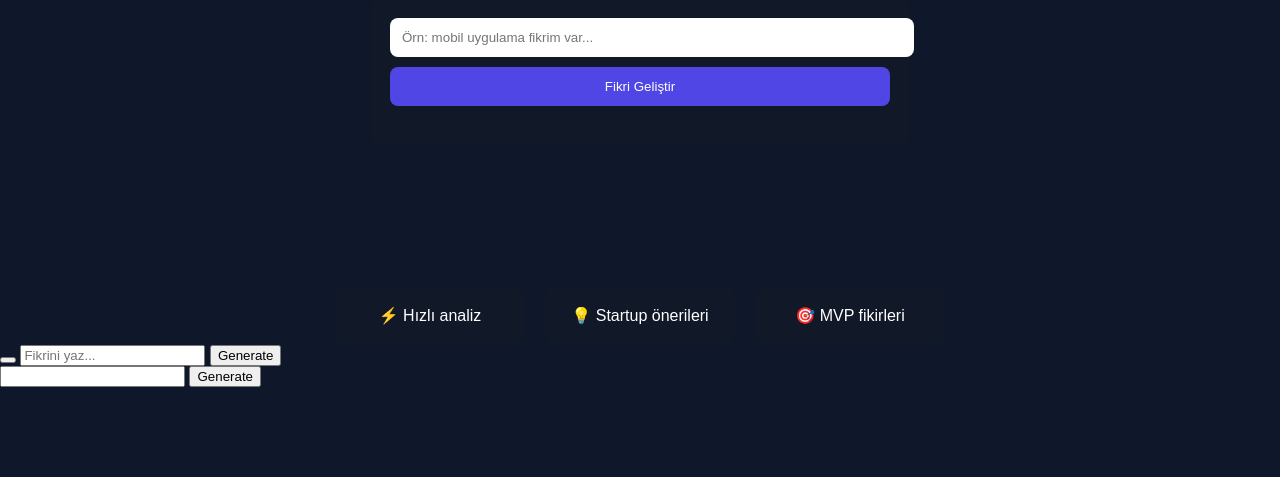
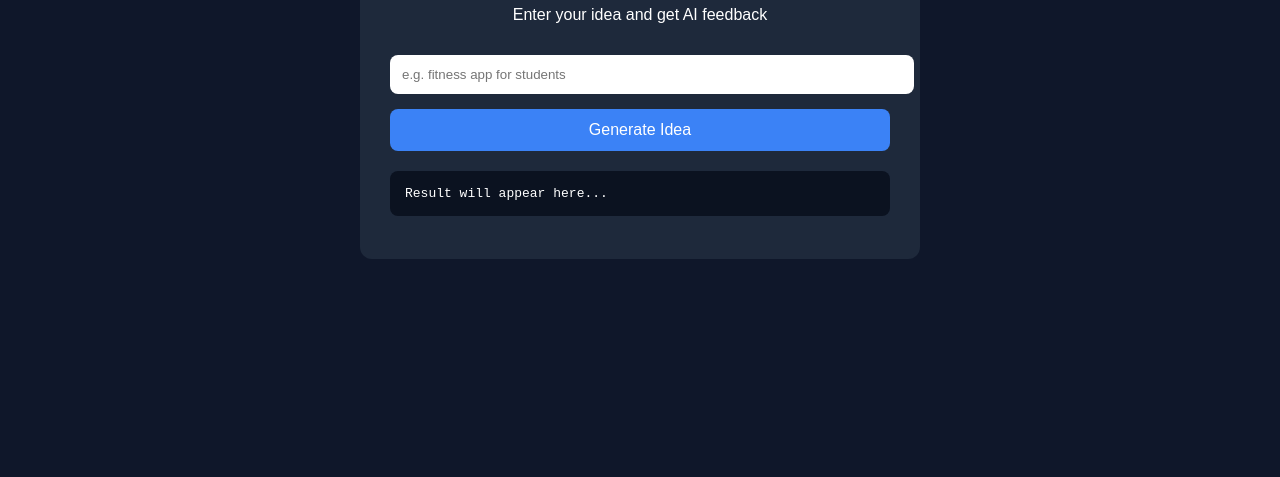
Before and after one commit to emlikates04-maker/is-fikir-sistemi, a website: page public/index.html in a window 1280 px wide. Shown: the part 323-800 px from the top of the page. Drawn offline with Linux system fonts and the light colour scheme.

Commit message:
Add files via upload

```diff
--- a/public/app.js
+++ b/public/app.js
@@ -1,40 +1,32 @@
 async function generateIdea() {
-  const input = document.getElementById("ideaInput").value;
+  const idea = document.getElementById("idea").value;
 
-  document.getElementById("improvement").innerText = "AI düşünüyor...";
+  if (!idea) {
+    document.getElementById("result").innerText = "Lütfen bir fikir yaz";
+    return;
+  }
+
+  document.getElementById("result").innerText = "AI düşünüyor...";
 
   try {
     const res = await fetch("/api/generate-idea", {
       method: "POST",
-      headers: { "Content-Type": "application/json" },
-      body: JSON.stringify({ idea: input })
+      headers: {
+        "Content-Type": "application/json",
+      },
+      body: JSON.stringify({ idea }),
     });
 
     const data = await res.json();
 
-    document.getElementById("improvement").innerText = data.improvement;
-    document.getElementById("risks").innerText = data.risks.join(", ");
-    document.getElementById("monetization").innerText = data.monetization.join(", ");
-    document.getElementById("mvp").innerText = data.mvp;
-
+    if (data.suggestion) {
+      document.getElementById("result").innerText = data.suggestion;
+    } else {
+      document.getElementById("result").innerText =
+        data.error || "Bir hata oluştu";
+    }
   } catch (err) {
-    console.log(err);
-    document.getElementById("improvement").innerText = "Hata oluştu";
+    document.getElementById("result").innerText =
+      "Bağlantı hatası: " + err.message;
   }
 }
-async function generateIdea() {
-  const idea = document.getElementById("idea").value;
-
-  const res = await fetch("/api/generate-idea", {
-    method: "POST",
-    headers: {
-      "Content-Type": "application/json",
-    },
-    body: JSON.stringify({ idea }),
-  });
-
-  const data = await res.json();
-
-  document.getElementById("result").innerText =
-    data.suggestion || data.error;
-}
--- a/public/index.html
+++ b/public/index.html
@@ -1,57 +1,81 @@
 <!DOCTYPE html>
-<html lang="tr">
+<html lang="en">
 <head>
   <meta charset="UTF-8" />
   <meta name="viewport" content="width=device-width, initial-scale=1.0"/>
-  <title>IdeaForge - Fikir Geliştirici</title>
-  <link rel="stylesheet" href="style.css" />
+  <title>SaaS Idea Generator</title>
+
+  <style>
+    body {
+      font-family: Arial, sans-serif;
+      background: #0f172a;
+      color: white;
+      display: flex;
+      justify-content: center;
+      align-items: center;
+      height: 100vh;
+      margin: 0;
+    }
+
+    .container {
+      width: 100%;
+      max-width: 500px;
+      background: #1e293b;
+      padding: 30px;
+      border-radius: 12px;
+      text-align: center;
+    }
+
+    input {
+      width: 100%;
+      padding: 12px;
+      margin-top: 15px;
+      border-radius: 8px;
+      border: none;
+      outline: none;
+    }
+
+    button {
+      margin-top: 15px;
+      width: 100%;
+      padding: 12px;
+      background: #3b82f6;
+      color: white;
+      border: none;
+      border-radius: 8px;
+      cursor: pointer;
+      font-size: 16px;
+    }
+
+    button:hover {
+      background: #2563eb;
+    }
+
+    pre {
+      margin-top: 20px;
+      background: #0b1220;
+      padding: 15px;
+      border-radius: 8px;
+      white-space: pre-wrap;
+      text-align: left;
+    }
+  </style>
 </head>
 
 <body>
 
-  <!-- NAV -->
-  <header class="nav">
-    <div class="logo">IdeaForge</div>
-    <button class="btn-small">Get Started</button>
-  </header>
+  <div class="container">
+    <h1>🚀 SaaS Idea Generator</h1>
+    <p>Enter your idea and get AI feedback</p>
 
-  <!-- HERO -->
-  <section class="hero">
-    <h1>Fikrini al, <span>gerçek ürüne dönüştür</span></h1>
-    <p>Basit fikirleri güçlü startup konseptlerine çevir.</p>
+    <input id="idea" placeholder="e.g. fitness app for students" />
 
-    <div class="card">
-      <input id="ideaInput" placeholder="Örn: mobil uygulama fikrim var..." />
-      <button onclick="generateIdeas()">Fikri Geliştir</button>
+    <button onclick="generateIdea()">Generate Idea</button>
 
-      <div id="output"></div>
-    </div>
-  </section>
-
-  <!-- FEATURES -->
-  <section class="features">
-    <div class="feature">
-      ⚡ Hızlı analiz
-    </div>
-    <div class="feature">
-      💡 Startup önerileri
-    </div>
-    <div class="feature">
-      🎯 MVP fikirleri
-    </div>
-  </section>
+    <pre id="result">Result will appear here...</pre>
+  </div>
 
   <script src="app.js"></script>
+
 </body>
 </html>
-<button onclick="generateIdeas()"></button>
-<input id="ideaInput" placeholder="Fikrini yaz..." />
-
-<button onclick="generateIdea()">Generate</button>
-<div id="improvement"></div>
-<div id="risks"></div>
-<div id="monetization"></div>
-<div id="mvp"></div>
-<input id="idea" />
-<button onclick="generateIdea()">Generate</button>
-<pre id="result"></pre>
```
Also changed, not shown: server.js (+50 -2 lines).
